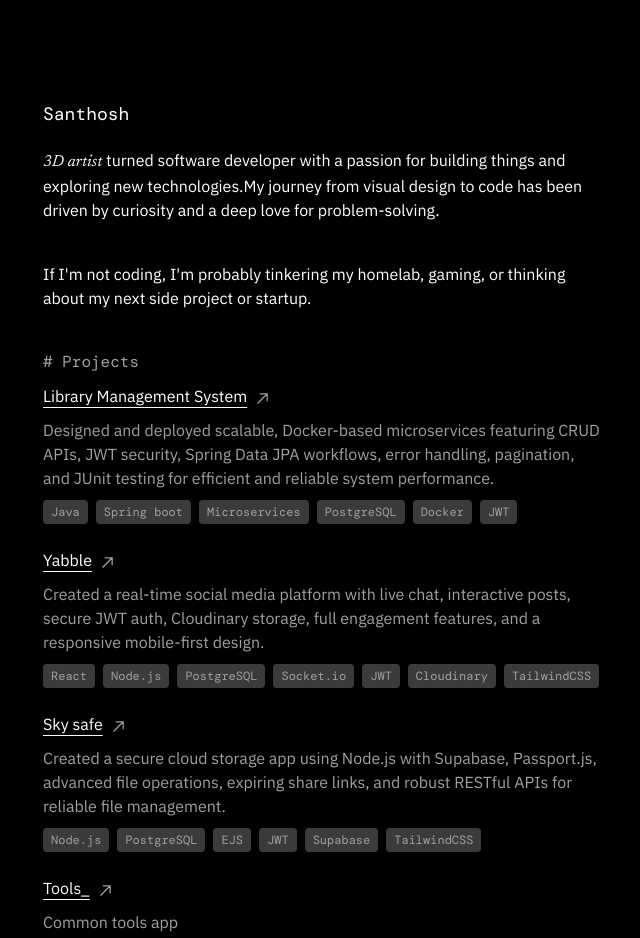
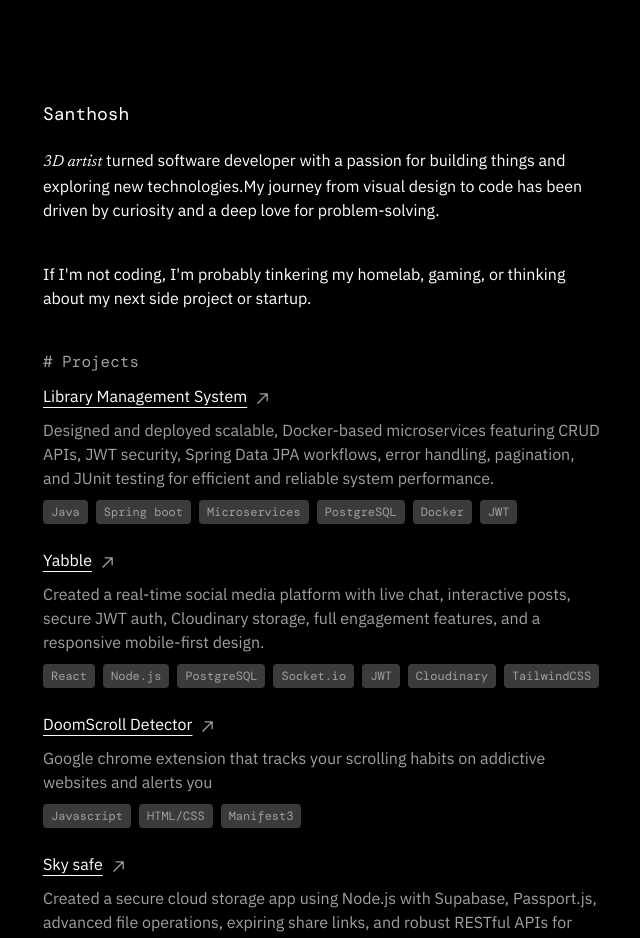
Before and after one commit to notsanta20/portfolio, a React (Vite) app: page / in a window 1280 px wide. Shown: the top 938 px of the page, without its empty margins (317-957 px from the left). Built offline with nearby package versions, Linux system fonts and the light colour scheme; a web font is replaced by a local one.

Commit message:
added new project

```diff
--- a/src/app/routes/Home.tsx
+++ b/src/app/routes/Home.tsx
@@ -85,6 +85,13 @@ function Home() {
         "Cloudinary",
         "TailwindCSS",
       ],
+    },
+    {
+      name: "DoomScroll Detector",
+      link: "https://github.com/notsanta20/doomscroll_detector",
+      description:
+        "Google chrome extension that tracks your scrolling habits on addictive websites and alerts you",
+      techStack: ["Javascript", "HTML/CSS", "Manifest3"],
     },
     {
       name: "Sky safe",
```
